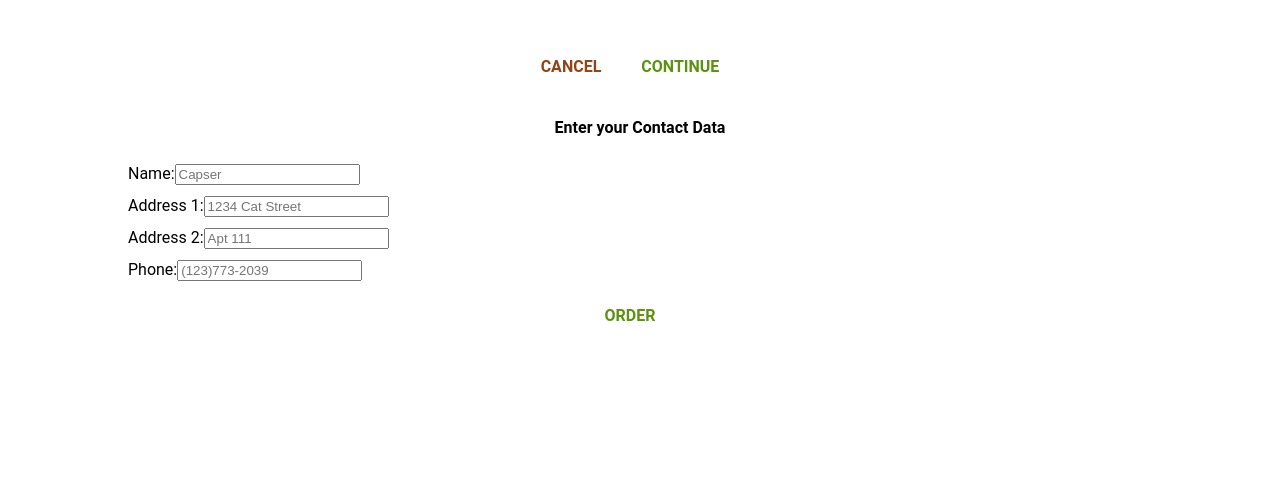
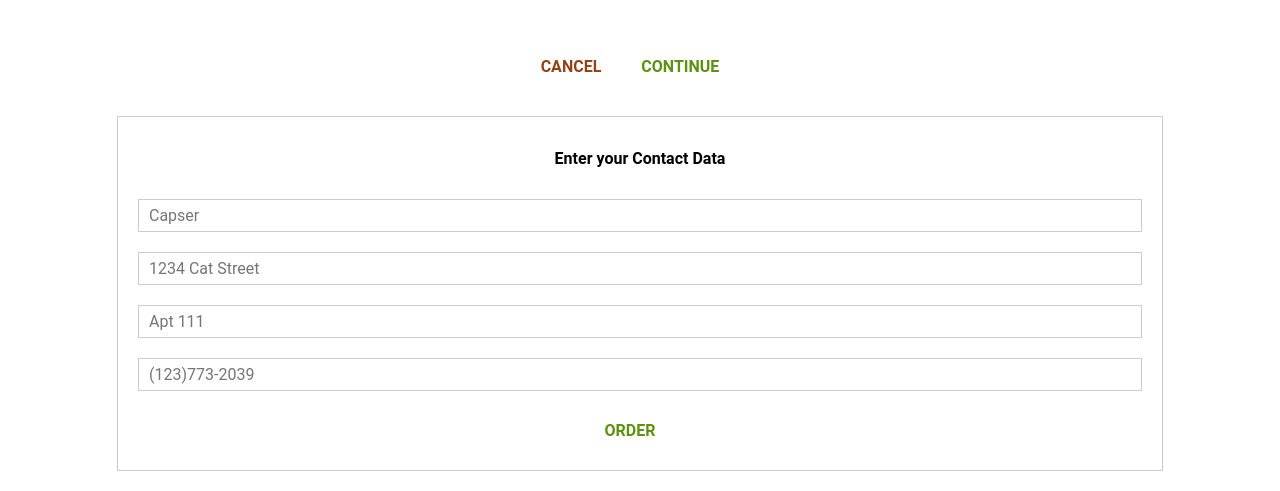
Before and after one commit to xindixu/subway-builder, a React (Create React App) app: page /checkout/contact in a window 1280 px wide. Shown: the part 694-1185 px from the top of the page. Before the commit the page ends 1059 px from the top, so only its background shows below. Built offline with nearby package versions, Linux system fonts and the light colour scheme.

Commit message:
add input ui component

```diff
--- /dev/null
+++ b/src/components/UI/Input/Input.module.css
@@ -0,0 +1,27 @@
+.Input{
+  width: 100%;
+  padding: 10px;
+  box-sizing: border-box;
+}
+
+.Label{
+  font-weight: bold;
+  display: block;
+  margin-bottom: 8px;
+}
+
+.InputElement {
+  width: 100%;
+  box-sizing: border-box;
+  display: block;
+  outline: none;
+  border: 1px solid #ccc;
+  background-color: white;
+  font: inherit;
+  padding: 6px 10px;
+}
+
+.InputElement:focus {
+  outline: none;
+  background-color: #ccc;
+}
--- /dev/null
+++ b/src/components/UI/Input/Input.tsx
@@ -0,0 +1,24 @@
+import React from 'react';
+import styles from './Input.module.css'
+
+const Input = (props:any) => {
+
+  let inputElement = null
+
+  switch(props.inputtype){
+    case('input'):
+      inputElement = <input className={styles.InputElement} {...props} />
+    case('textarea'):
+      inputElement = <textarea className={styles.InputElement} {...props} />
+    default:
+      inputElement = <input className={styles.InputElement} {...props} />
+  }
+
+  return(
+    <div className={styles.Input}>
+      <label>{props.label}</label>
+      {inputElement}
+    </div>
+  );
+}
+export default Input
--- a/src/containers/Checkout/ContactData/ContactData.module.css
+++ b/src/containers/Checkout/ContactData/ContactData.module.css
@@ -1,14 +1,10 @@
 .ContactData {
   margin: 20px auto;
+  padding: 10px;
   width: 80%;
-  text-align: center
-}
-
-.Label{
-  margin: 0 auto;
-  display: block;
-  line-height: 2;
-  text-align: left;
+  text-align: center;
+  border: 1px solid #ccc;
+  shadow: 1px 2px #ccc;
 }
 
 .
--- a/src/containers/Checkout/ContactData/ContactData.tsx
+++ b/src/containers/Checkout/ContactData/ContactData.tsx
@@ -1,14 +1,15 @@
-import React, {Component} from 'react';
+import React, { Component } from 'react';
 
 import Button from '../../../components/UI/Button/Button'
 import styles from './ContactData.module.css';
 import axios from '../../../axios-orders'
 import Spinner from '../../../components/UI/Spinner/Spinner'
+import Input from '../../../components/UI/Input/Input'
 
 interface Props {
-  ingredients:any,
+  ingredients: any,
   price: number,
-  history:any
+  history: any
 }
 
 
@@ -24,11 +25,11 @@
   }
 
 
-  orderHandler = (event:any) =>{
+  orderHandler = (event: any) => {
     event.preventDefault()
     console.log(this.props.ingredients)
 
-    this.setState({loading: true})
+    this.setState({ loading: true })
     const order = {
       ingredients: this.props.ingredients,
       price: this.props.price,
@@ -44,41 +45,29 @@
     }
 
     axios.post('/orders.json', order)
-    .then(response => {
-      this.setState({loading:false})
-      this.props.history.push('/')
-    })
-    .catch(error => {
-      this.setState({loading:false})
-    })
+      .then(response => {
+        this.setState({ loading: false })
+        this.props.history.push('/')
+      })
+      .catch(error => {
+        this.setState({ loading: false })
+      })
   }
 
   render() {
     let form = (
       <form>
-        <label className={styles.Label}>
-          Name:
-          <input type="text" name="name" placeholder="Capser"/>
-        </label>
-        <label className={styles.Label}>
-          Address 1:
-          <input type="text" name="address1" placeholder="1234 Cat Street"/>
-        </label>
-        <label className={styles.Label}>
-          Address 2:
-          <input type="text" name="address2" placeholder="Apt 111"/>
-        </label>
-        <label className={styles.Label}>
-          Phone:
-          <input type="phone" name="phone" placeholder="(123)773-2039"/>
-        </label>
+        <Input inputtype="input" type="text" name="name" placeholder="Capser" />
+        <Input inputtype="input" type="text" name="address1" placeholder="1234 Cat Street" />
+        <Input inputtype="input" type="text" name="address2" placeholder="Apt 111" />
+        <Input inputtype="input" type="phone" name="phone" placeholder="(123)773-2039" />
         <Button btnType="Success" clicked={this.orderHandler}>ORDER</Button>
       </form>
     )
-    if(this.state.loading){
-      form = <Spinner/>
+    if (this.state.loading) {
+      form = <Spinner />
     }
-    else{
+    else {
 
     }
     return (
```
